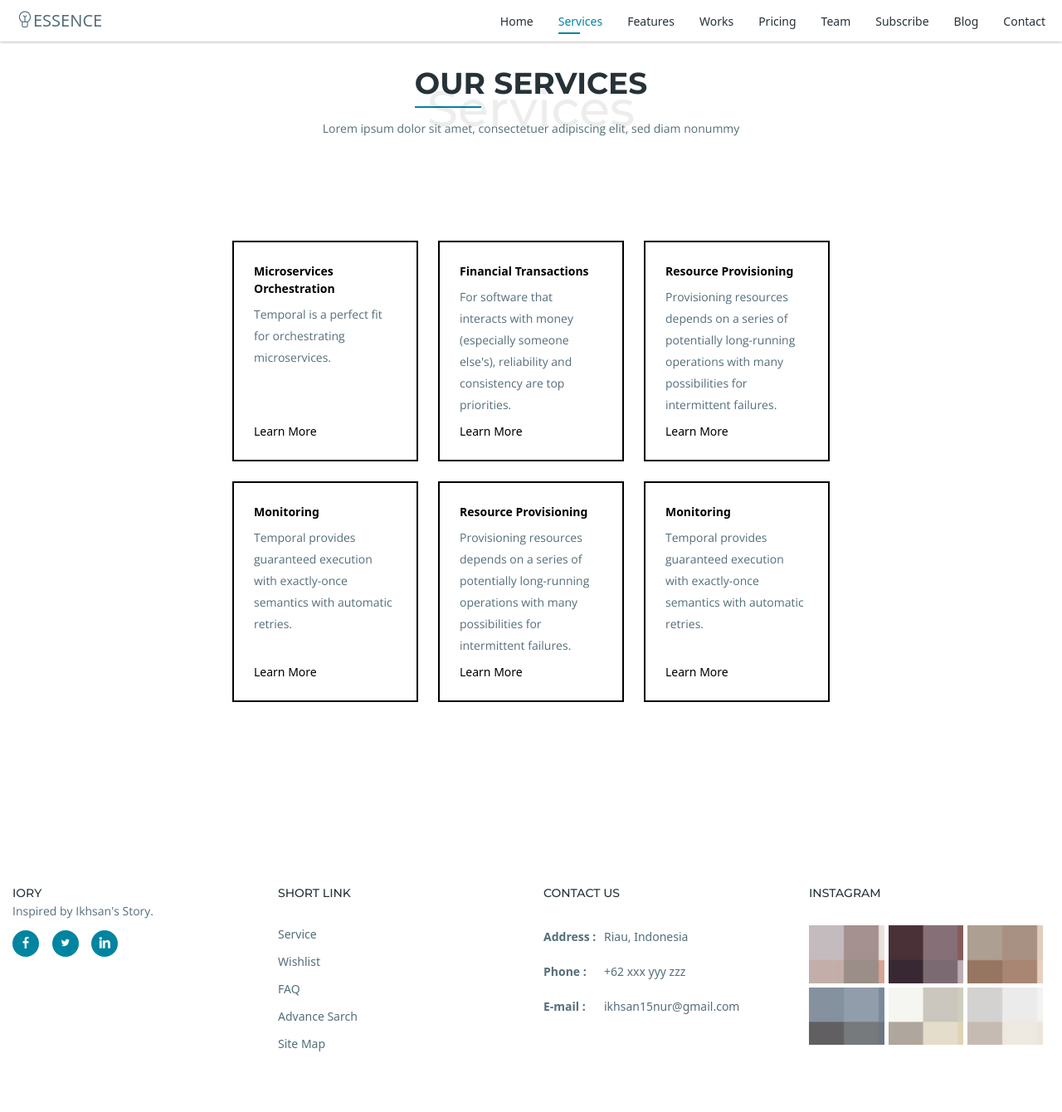
After one commit to ikhsan15/iory_blog, a CodeIgniter app: page /database/home/article in a window 1280 px wide. The commit adds this page. Shown: the whole page at 83% size. Run offline with CodeIgniter, Linux system fonts and the light colour scheme; data that the repository does not hold is empty; some libraries are stand-ins or nearby versions; some web fonts are replaced.

Commit message:
merapikan halaman

```diff
--- a/application/controllers/Home.php
+++ b/application/controllers/Home.php
@@ -24,23 +24,27 @@ class Home extends CI_Controller{
   }
 
   function dashboard(){
-		// $hSQL				= str_replace(' ', '+', $this->input->get('hSQL'));
-		$rNum				= $this->input->get('rNum');
-		$rNum2			= $this->input->get('rNum2');
-
 		$data['judul']				= $judul;
 		$data['current_url']	= current_url();
 		$data['class']				= $this->router->fetch_class();
 		$data['method']				= $this->router->fetch_method();
-		// $data['hSQL']			  	= $hSQL;
-		$data['rNum']			  	= $rNum;
-		$data['rNum2']				= $rNum2;
-
-		// COUNT * FROM public.*table
-		// $data['tot_cpu']			= $this->db->count_all('public.cpu');
 
 		$this->load->view('v_home', $data);
   }
+
+	function article() {
+    $data['judul']				= $judul;
+    $data['current_url']	= current_url();
+    $data['class']				= $this->router->fetch_class();
+    $data['method']				= $this->router->fetch_method();
+    $data['rNum']					= $rNum;
+
+		$data['rec_poetry']			= $this->db->query("SELECT * FROM public.poetry ORDER BY poe_id ASC");
+		$data['rec_story']			= $this->db->query("SELECT * FROM public.story ORDER BY st_id ASC");
+		$data['rec_wiseword']			= $this->db->query("SELECT * FROM public.wiseword ORDER BY ww_id ASC");
+
+    $this->load->view('article/v_article', $data);
+	}
 
   function cpu($mode = '', $cpu_id = 0) {
     $rNum = $this->input->get('rNum');
--- a/application/views/admin/_partials/footer.php
+++ b/application/views/admin/_partials/footer.php
@@ -4,18 +4,15 @@
     <div class="container">
       <div class="row">
         <div class="col-lg-3 col-md-6 col-sm-6 col-xs-6 col-mb-12">
-          <h3>Essence</h3>
+          <h3>IORY</h3>
           <div class="textwidget">
-            <p>If you think you have the passion,
-            attitude and capability to join us
-            the next big software company
-            s so that we can get the convers.</p>
+            <p>Inspired by Ikhsan's Story.</p>
           </div>
           <ul class="footer-social">
             <li><a class="facebook" href="#"><i class="lni-facebook-filled"></i></a></li>
             <li><a class="twitter" href="#"><i class="lni-twitter-filled"></i></a></li>
             <li><a class="linkedin" href="#"><i class="lni-linkedin-fill"></i></a></li>
-            <li><a class="google-plus" href="#"><i class="lni-google-plus"></i></a></li>
+            <!-- <li><a class="google-plus" href="#"><i class="lni-google-plus"></i></a></li> -->
           </ul>
         </div>
         <div class="col-lg-3 col-md-6 col-sm-6 col-xs-6 col-mb-12">
@@ -35,13 +32,13 @@
             <h3 class="block-title">Contact Us</h3>
             <ul class="contact-footer">
               <li>
-                <strong>Address :</strong> <span>1900 Pico Blvd, New York br Centernial, colorado</span>
+                <strong>Address :</strong> <span>Riau, Indonesia</span>
               </li>
               <li>
-                <strong>Phone :</strong> <span>+48 123 456 789</span>
+                <strong>Phone :</strong> <span>+62 xxx yyy zzz</span>
               </li>
               <li>
-                <strong>E-mail :</strong> <span><a href="#">info@example.com</a></span>
+                <strong>E-mail :</strong> <span><a href="#">ikhsan15nur@gmail.com</a></span>
               </li>
             </ul>
           </div>
@@ -65,7 +62,7 @@
   <!-- Footer area End -->
 
   <!-- Copyright Start  -->
-  <div id="copyright">
+  <!-- <div id="copyright">
     <div class="container">
       <div class="row">
         <div class="col-md-12">
@@ -94,7 +91,7 @@
         </div>
       </div>
     </div>
-  </div>
+  </div> -->
   <!-- Copyright End -->
 
 </footer>
--- a/application/views/admin/_partials/header.php
+++ b/application/views/admin/_partials/header.php
@@ -17,3 +17,7 @@
 <link rel="stylesheet" href="<?php echo base_url('/assets/css/menu_sideslide.css'); ?>">
 <link rel="stylesheet" href="<?php echo base_url('/assets/css/main.css'); ?>">
 <link rel="stylesheet" href="<?php echo base_url('/assets/css/responsive.css'); ?>">
+
+
+<link rel="stylesheet"  href="https://cdnjs.cloudflare.com/ajax/libs/normalize/5.0.0/normalize.min.css" />
+<link rel="stylesheet" href="https://cdnjs.cloudflare.com/ajax/libs/tailwindcss/2.1.4/tailwind.min.css" />
--- /dev/null
+++ b/application/views/article/v_article.php
@@ -0,0 +1,87 @@
+<!DOCTYPE html>
+<html lang="en">
+  <head>
+    <?php $this->load->view("admin/_partials/header.php") ?>
+  </head>
+
+  <body>
+    <!-- Header Section Start -->
+    <header id="slider-area">
+      <?php $this->load->view("admin/_partials/navbar.php") ?>
+    </header>
+    <!-- Header Section End -->
+
+    <!-- Services Section Start -->
+    <section id="services" class="section">
+      <div class="container">
+        <div class="section-header">
+          <h2 class="section-title">Our Services</h2>
+          <span>Services</span>
+          <p class="section-subtitle">Lorem ipsum dolor sit amet, consectetuer adipiscing elit, sed diam nonummy</p>
+        </div>
+        <div class="row article-more">
+          <!-- partial:index.partial.html -->
+          <div class="grid gap-6 grid-cols-3">
+            <div class="grid__item item w-56 text-black relative">
+              <div class="item__content h-full w-full p-4 relative border-2 flex flex-col">
+                <div class="font-bold mb-2">Microservices Orchestration</div>
+                <p class="flex-grow mb-2">Temporal is a perfect fit for orchestrating microservices.</p><a href="#">Learn More</a>
+              </div>
+            </div>
+            <div class="grid__item item w-56 text-black relative">
+              <div class="item__content h-full w-full p-4 relative border-2 flex flex-col">
+                <div class="font-bold mb-2">Financial Transactions</div>
+                <p class="flex-grow mb-2">For software that interacts with money (especially someone else's), reliability and consistency are top priorities.</p><a href="#">Learn More</a>
+              </div>
+            </div>
+            <div class="grid__item item w-56 text-black relative">
+              <div class="item__content h-full w-full p-4 relative border-2 flex flex-col">
+                <div class="font-bold mb-2">Resource Provisioning</div>
+                <p class="flex-grow mb-2">Provisioning resources depends on a series of potentially long-running operations with many possibilities for intermittent failures.</p><a href="#">Learn More</a>
+              </div>
+            </div>
+            <div class="grid__item item w-56 text-black relative">
+              <div class="item__content h-full w-full p-4 relative border-2 flex flex-col">
+                <div class="font-bold mb-2">Monitoring</div>
+                <p class="flex-grow mb-2">Temporal provides guaranteed execution with exactly-once semantics with automatic retries.</p><a href="#">Learn More</a>
+              </div>
+            </div>
+            <div class="grid__item item w-56 text-black relative">
+              <div class="item__content h-full w-full p-4 relative border-2 flex flex-col">
+                <div class="font-bold mb-2">Resource Provisioning</div>
+                <p class="flex-grow mb-2">Provisioning resources depends on a series of potentially long-running operations with many possibilities for intermittent failures.</p><a href="#">Learn More</a>
+              </div>
+            </div>
+            <div class="grid__item item w-56 text-black relative">
+              <div class="item__content h-full w-full p-4 relative border-2 flex flex-col">
+                <div class="font-bold mb-2">Monitoring</div>
+                <p class="flex-grow mb-2">Temporal provides guaranteed execution with exactly-once semantics with automatic retries.</p><a href="#">Learn More</a>
+              </div>
+            </div>
+          </div>
+          <!-- partial -->
+        </div>
+      </div>
+    </section>
+    <!-- Services Section End -->
+
+    <!-- Footer Section Start -->
+    <?php $this->load->view("admin/_partials/footer.php") ?>
+    <!-- Footer Section End -->
+
+    <!-- Go To Top Link -->
+    <a href="#" class="back-to-top">
+      <i class="lni-arrow-up"></i>
+    </a>
+
+    <!-- <div id="loader">
+      <div class="spinner">
+        <div class="double-bounce1"></div>
+        <div class="double-bounce2"></div>
+      </div>
+    </div>     -->
+
+    <?php $this->load->view("admin/_partials/js.php") ?>
+
+  </body>
+</html>
--- a/assets/css/main.css
+++ b/assets/css/main.css
@@ -1261,7 +1261,7 @@ button:focus {
 }
 
 .services-item .services-content h3 a:hover {
-	color: #0085a1;
+	color: rgb(0, 133, 161);
 }
 
 .services-item:hover {
@@ -1276,6 +1276,65 @@ button:focus {
 	-o-transform: scale(1.1);
 	transform: scale(1.1);
 }
+
+.item:hover {
+	--expand: 1;
+}
+
+.item:before,
+.item:after {
+	content: "";
+	position: absolute;
+	height: 100%;
+	width: 100%;
+	background: #ffffff;
+	border: 2px solid rgb(0, 0, 0);
+	top: 0;
+	left: 0;
+	z-index: -1;
+}
+
+.item:after {
+	transform: translate(calc(var(--expand) * -2%), calc(var(--expand) * -2%));
+	transition: transform 0.2s;
+}
+
+.item__content {
+	transition: transform 0.2s;
+	transform: translate(calc(var(--expand) * -4%), calc(var(--expand) * -4%));
+	--tw-bg-opacity: 1;
+	background-color: rgba(255, 255, 255, var(--tw-bg-opacity));
+	border: 2px solid rgb(0, 0, 0) !important;
+}
+
+a .btn-lm {
+	color: #c7edef;
+}
+
+.row.article-more {
+	position: relative;
+	height: 90vh;
+	display: flex;
+	justify-content: center; /* Horizontal centering */
+	align-items: center; /* Vertical centering */
+}
+
+.grid {
+	display: grid;
+	gap: 1.5rem; /* Atur jarak antar elemen grid */
+	grid-template-columns: repeat(
+		auto-fit,
+		minmax(200px, 1fr)
+	); /* Responsif untuk kolom */
+	padding: 0 1rem;
+}
+
+/* .grid {
+	position: absolute;
+	top: 50%;
+	left: 50%;
+	transform: translate(-50%, -50%);
+} */
 
 .featured-bg {
 	background: #fafafa;
@@ -1393,6 +1452,11 @@ button:focus {
 /* ==========================================================================
  Team Section
    ========================================================================== */
+.ourteam {
+	left: 50%;
+	transform: translate(-50%);
+}
+
 .single-team:hover .team-details {
 	opacity: 1;
 }
```
Also changed, not shown: application/views/v_home.php (+116 -121 lines).
